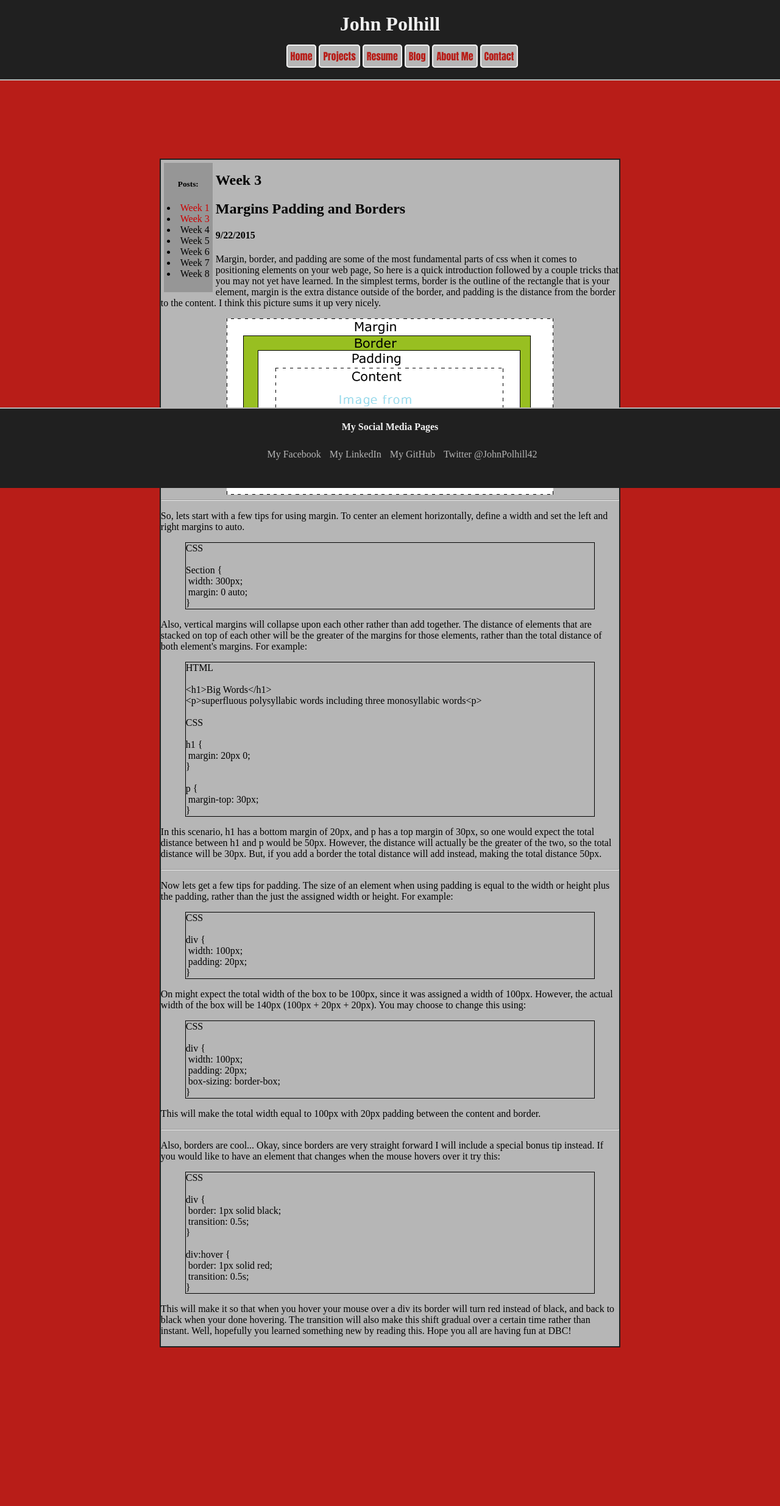
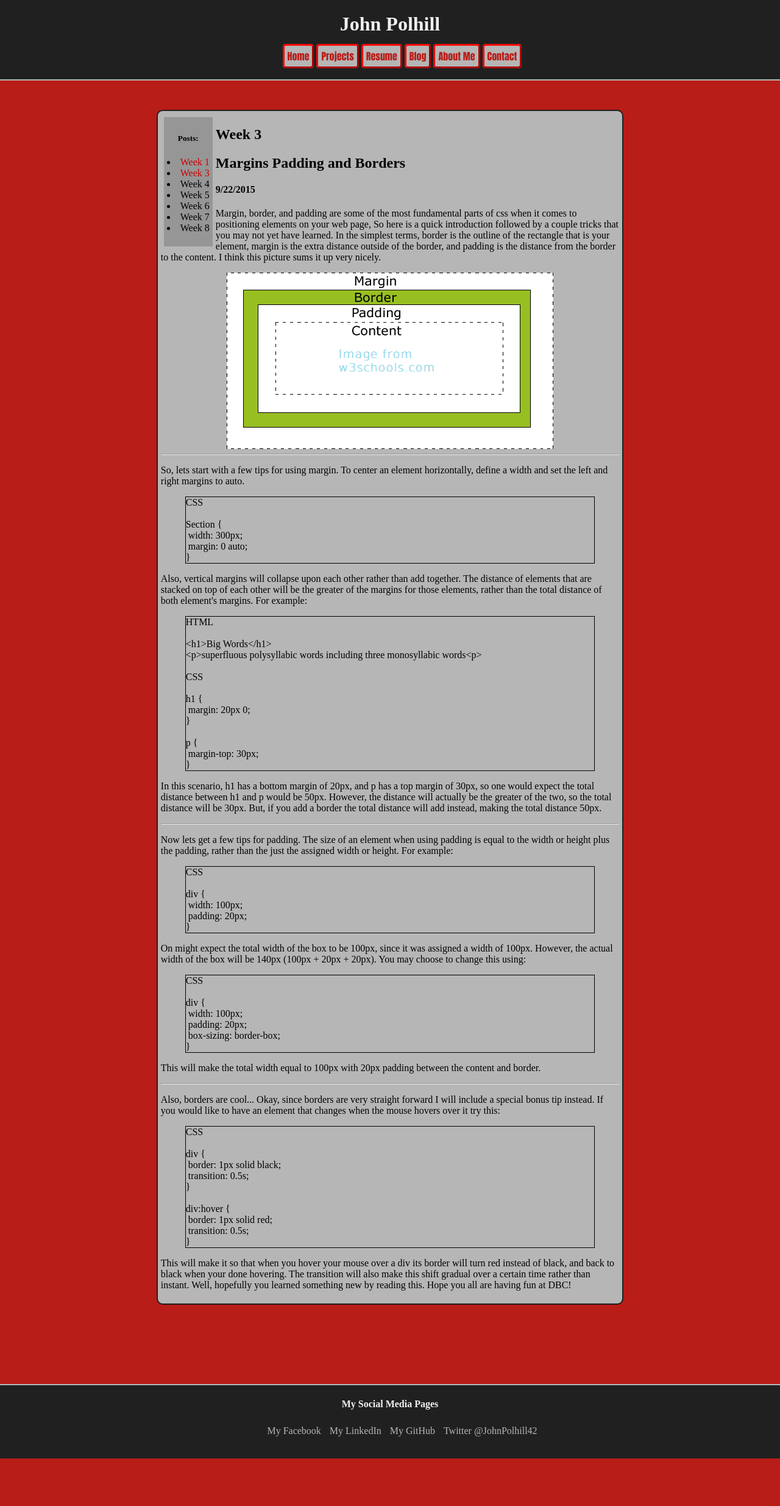
Before and after one commit to JohnP42/JohnP42.github.io, a PHP site: page /blog/css-concepts.html in a window 1280 px wide. Shown: the whole page at 61% size. After the commit the page ends 2391 px from the top, so only its background shows below. Run offline with PHP 8.4, Linux system fonts and the light colour scheme.

Commit message:
modified index.html, game.js, default.css

```diff
--- a/index.html
+++ b/index.html
@@ -27,7 +27,7 @@
 
     		<p>Hey! welcome to my website for Dev Bootcamp. Since the page looks very bland without content, I decided to try and fill as much space as I can using these couple paragraphs. As you can see, this certainly is filling up a significant amount of space. But, now I am running out of useless things to say, so I suppose I will try and write about myself.</p>
     		<p>My name is John Polhill, and am currently enrolled at Dev Bootcamp. My interests include both table top games and video games, weight lifting, drawing, other forms of art, rock climbing, programming, and game development. Mainly, I enjoy doing things that I feel improve my mental and physical capabilities. Also, dogs are cool.</p>
-    		<p>I've been programming since I was 12 years old (currently 20 now). Most of the programming I have done has been in game development, as it is one of my interests. If I had the option to choose any job in the world it would be some kind of programming. So, to showcase my interest in game programming I decided to make a quick game real quick for everyone (probably just me) to enjoy. So look down below and play a game of snake. Try to go for a score of 100! Or the max score of 256, which would be the entire screen... Good luck!</p>
+    		<p>I've been programming since I was 12 years old (currently 20 now). Most of the programming I have done has been in game development, as it is one of my interests. If I had the option to choose any job in the world it would be some kind of programming. So, to showcase my interest in game programming I decided to make a quick game real quick for everyone (probably just me) to enjoy. So look down below and play a game of snake. Try to go for a score of 100! Or the max score of 400, which would be the entire screen... Good luck!</p>
     	</section>
 
       <section id="game">
--- a/stylesheet/default.css
+++ b/stylesheet/default.css
@@ -4,7 +4,7 @@ body {
 }
 
 header {
-	position: fixed;
+	position: absolute;
 	background-color: #202020;
 	text-align: center;
 	height: 130px;
@@ -20,7 +20,7 @@ nav li {
 
 nav a {
 	background-color: #B6B6B6;
-	border: 2px solid #F0F0F0;
+	border: 3px outset red;
 	border-radius: 5px;
 	color: #B81D18;
 	font-family: Impact;
@@ -44,7 +44,7 @@ nav a:hover {
 }
 
 main {
-	margin: 130px auto;
+	margin: 50px auto 0px auto;
 	padding: 130px 5px;
 }
 
@@ -52,7 +52,9 @@ section {
 	background-color: #B6B6B6;
 	text-align: left;
 	border: 2px solid #202020;
+	border-radius: 10px;
 	margin: auto;
+	padding: 5px;
 	min-height: 310px;
 	min-width: 600px;
 	width: 60%;
@@ -67,14 +69,13 @@ section {
 }
 
 footer {
-	position: fixed;
+	position: absolute;
 	background-color: #202020;
 	text-align: center;
 	border-top: 2px solid #B6B6B6;
-	height: 130px;
-	left:0;
-	right: 0;
-	bottom: 0;
+	height: 15%;
+	left: 0px;
+	right: 0px;
 }
 
 footer li {
```
Also changed, not shown: snake/game.js (+6 -6 lines).
